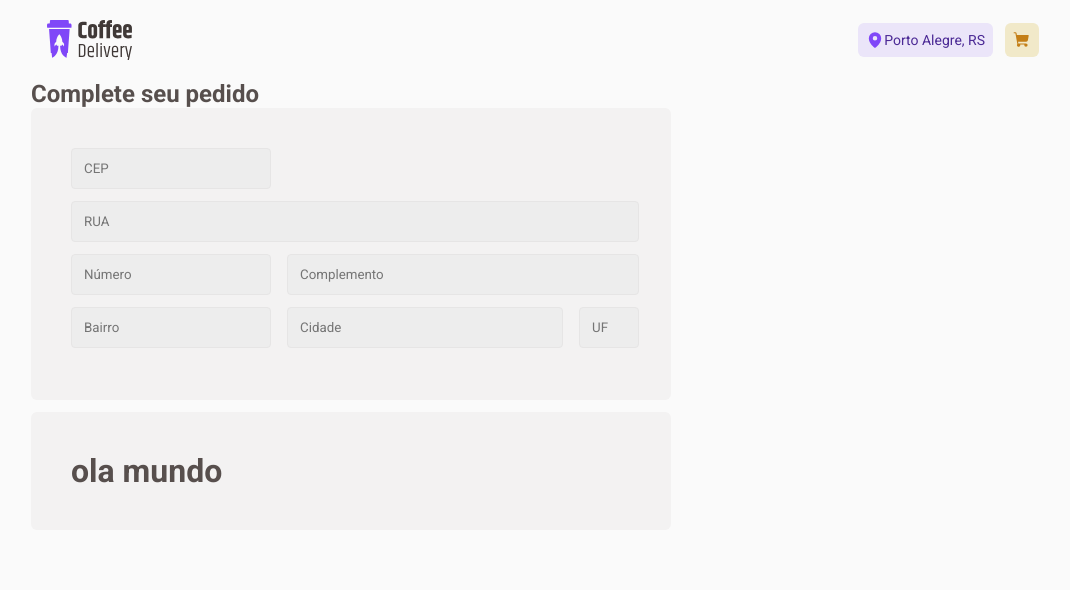
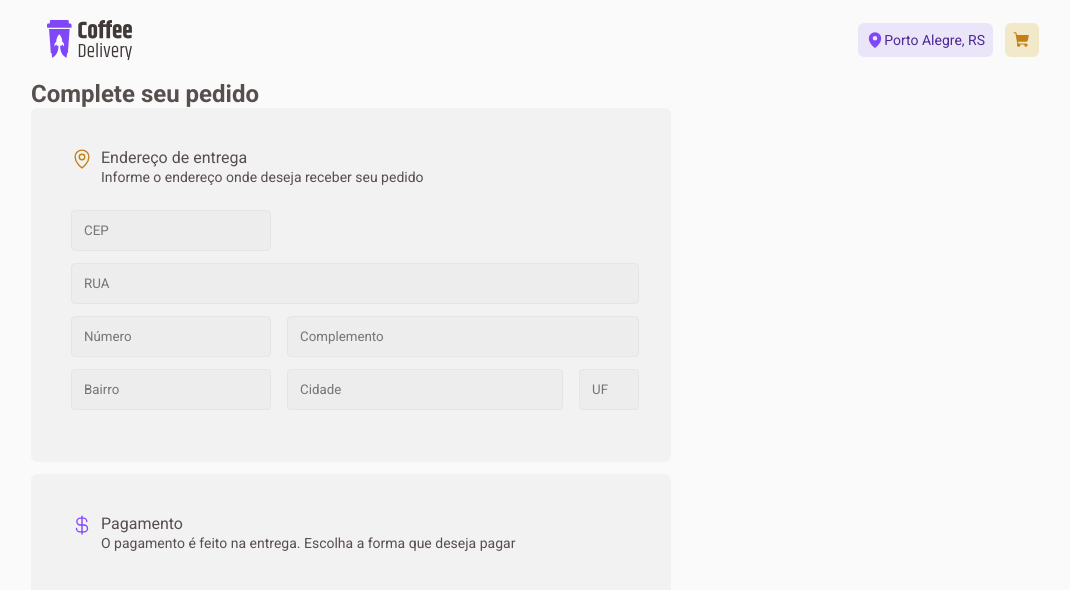
Before and after one commit to MayconSlv/Coffee-Delivery, a React (Vite) app: page /Checkout in a window 1280 px wide. Shown: the top 590 px of the page, without its empty margins (97-1167 px from the left). Built offline with nearby package versions, Linux system fonts and the light colour scheme.

Commit message:
address title component finished

```diff
--- a/src/pages/Checkout/components/Address/index.tsx
+++ b/src/pages/Checkout/components/Address/index.tsx
@@ -1,8 +1,19 @@
+import { MapPin } from 'phosphor-react'
+import { AddressTitle } from '../AddressTitle'
 import { AddressFormContainer, InputsLayout } from './styles'
+import { useTheme } from 'styled-components'
 
 export function AddressForm() {
+  const { colors } = useTheme()
+
   return (
     <AddressFormContainer>
+      <AddressTitle
+        title='Endereço de entrega'
+        subtitle='Informe o endereço onde deseja receber seu pedido'
+        icon={<MapPin size={22} color={colors['yellow-dark']} />}
+      />
+
       <InputsLayout>
         <input type='text' className='cep' placeholder='CEP' />
         <input type='text' className='street' placeholder='RUA' />
--- /dev/null
+++ b/src/pages/Checkout/components/AddressTitle/index.tsx
@@ -0,0 +1,20 @@
+import { AddressFormTitle } from './styles'
+import { ReactNode } from 'react'
+
+interface AddressTitleProps {
+  title: string
+  subtitle: string
+  icon?: ReactNode
+}
+
+export function AddressTitle({ icon, title, subtitle }: AddressTitleProps) {
+  return (
+    <AddressFormTitle>
+      {icon}
+      <div>
+        <p>{title}</p>
+        <span>{subtitle}</span>
+      </div>
+    </AddressFormTitle>
+  )
+}
--- a/src/components/AddressTitle/styles.ts
+++ b/src/pages/Checkout/components/AddressTitle/styles.ts
@@ -2,10 +2,8 @@ import styled from 'styled-components'
 
 export const AddressFormTitle = styled.div`
   display: flex;
+  gap: 8px;
   margin-bottom: 3.2rem;
-  svg {
-    color: ${({ theme }) => theme.colors['yellow-dark']};
-  }
 
   > p {
     font-family: 'Roboto';
--- a/src/pages/Checkout/components/PaymentMethod/index.tsx
+++ b/src/pages/Checkout/components/PaymentMethod/index.tsx
@@ -1,9 +1,18 @@
+import { CurrencyDollar } from 'phosphor-react'
+import { AddressTitle } from '../AddressTitle'
 import { PaymentMethodContainer } from './styles'
+import { useTheme } from 'styled-components'
 
 export function PaymentMethod() {
+  const { colors } = useTheme()
+
   return (
     <PaymentMethodContainer>
-      <h1>ola mundo</h1>
+      <AddressTitle
+        title='Pagamento'
+        subtitle='O pagamento é feito na entrega. Escolha a forma que deseja pagar'
+        icon={<CurrencyDollar size={22} color={colors['base-purple']} />}
+      />
     </PaymentMethodContainer>
   )
 }
```
Also changed, not shown: src/components/AddressTitle/index.tsx (deleted, +0 -24 lines).
